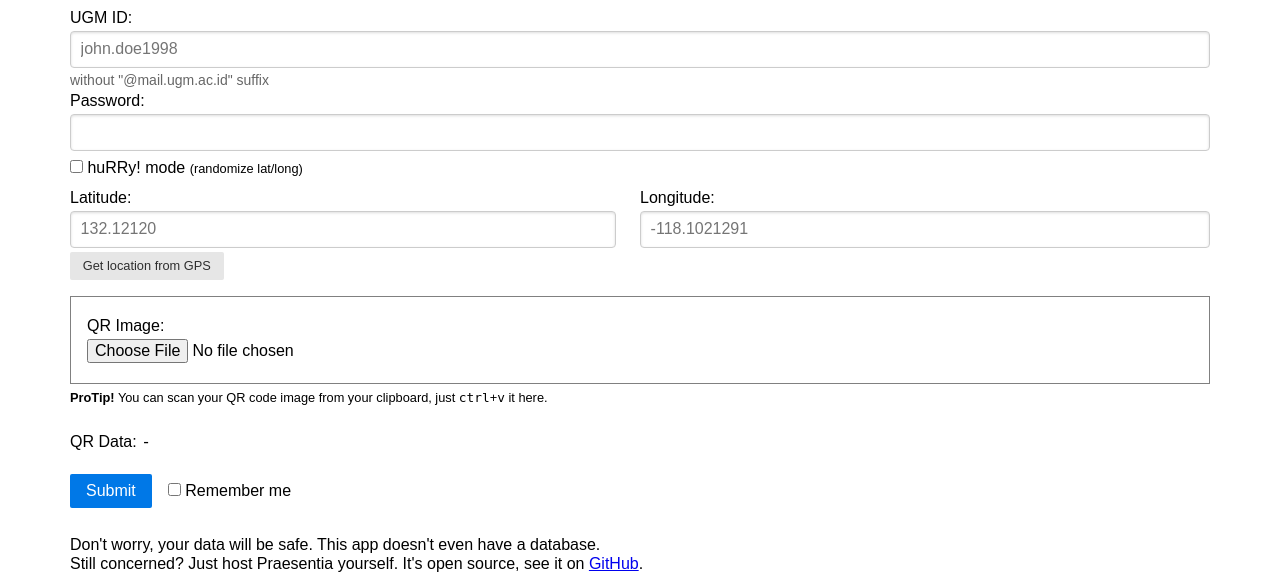
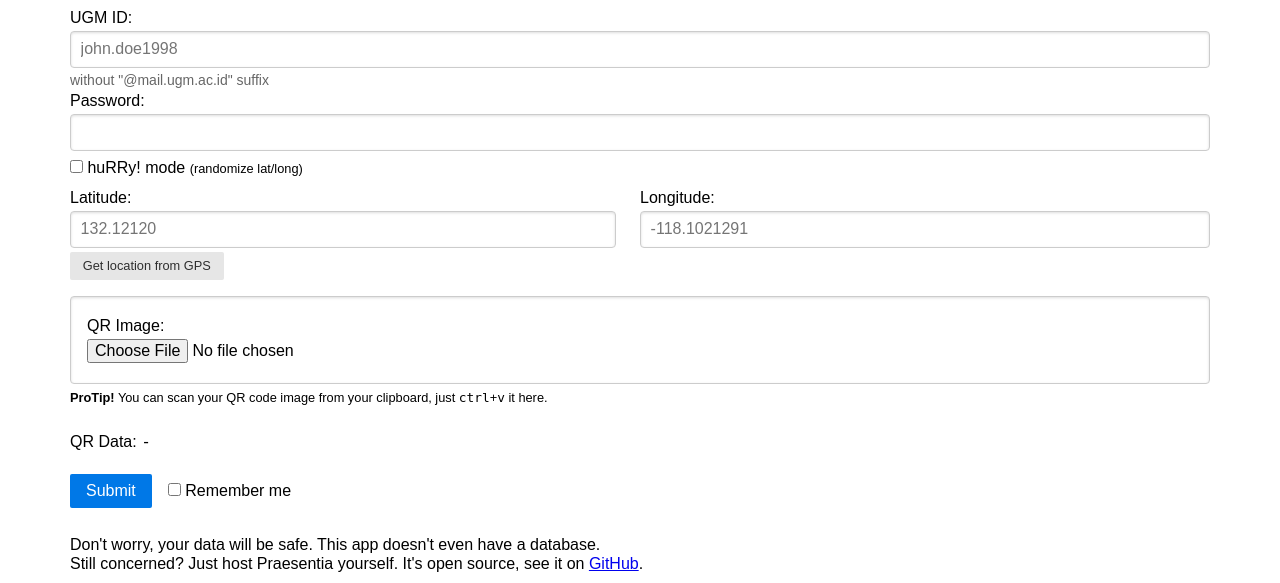
Before and after one commit to lc-at/praesentia, a Flask app: page / in a window 1280 px wide. Shown: the part 149-732 px from the top of the page. Run offline with Flask 2, Linux system fonts and the light colour scheme; some libraries are stand-ins or nearby versions.

Commit message:
Better layout and cosmetic adjustments

```diff
--- a/praesentia/static/praesentia.js
+++ b/praesentia/static/praesentia.js
@@ -19,18 +19,18 @@ $('body').on('paste', event => {
 });
 
 $('#qrImageFile').on('change', event => {
-    let file = $('#qrImageFile').prop('files')[0];
+    let file = event.target.files[0];
     console.log(file);
     QrScanner.scanImage(file).then(result => {
         processDecodedText(result)
     }).catch(err => {
-        console.log(err);
         swal.fire({
             title: 'Error',
             html: 'Cannot read QR code. Please make sure to only attach an image that contains a QR code.' +
-                `<br>Error message: <code>${err}</code>`,
+                `<br><code>${err}</code>`,
             icon: 'error'
         });
+        $('#qrImageFile').val('');
     });
 });
 
--- a/praesentia/static/style.css
+++ b/praesentia/static/style.css
@@ -30,15 +30,16 @@
     }
 }
 
-#reader {
-    margin-top: 1rem;
-    margin-bottom: 1rem;
-}
-
-#reader_container {
+#qrInput {
     margin-top: 1rem;
     padding: 1rem;
-    border: 1px solid grey;
+    border: 1px solid #ccc;
+    -webkit-box-shadow: inset 0 1px 3px #ddd;
+    box-shadow: inset 0 1px 3px #ddd;
+    border-radius: 4px;
+    vertical-align: middle;
+    -webkit-box-sizing: border-box;
+    box-sizing: border-box;
 }
 
 footer {
--- a/praesentia/templates/home.html
+++ b/praesentia/templates/home.html
@@ -45,15 +45,19 @@
                             location from GPS</button>
                     </small>
                 </div>
-                <div id="reader_container">
-                    <label>QR Image:</label>
-                    <input type="file" accept="image/*" capture="environment" id="qrImageFile">
+                <div id="qrContainer">
+                    <div id="qrInput">
+                        <label>QR Image:</label>
+                        <input type="file" accept="image/*" id="qrImageFile">
+                    </div>
+                    <label>
+                        <small>
+                            <strong>ProTip!</strong> You can scan your QR code image from your clipboard, just
+                            <kbd>ctrl</kbd>+<kbd>v</kbd>
+                            it here.
+                        </small>
+                    </label>
                 </div>
-                <label><small>
-                        <strong>ProTip!</strong> You can scan your QR code image from your clipboard, just
-                        <kbd>ctrl</kbd>+<kbd>v</kbd>
-                        it here.
-                    </small></label>
                 <br>
                 <label><span id="hasQrData">✓</span> QR Data: <code id="qrData">-</code></label><br>
                 <div class="pure-g">
```
